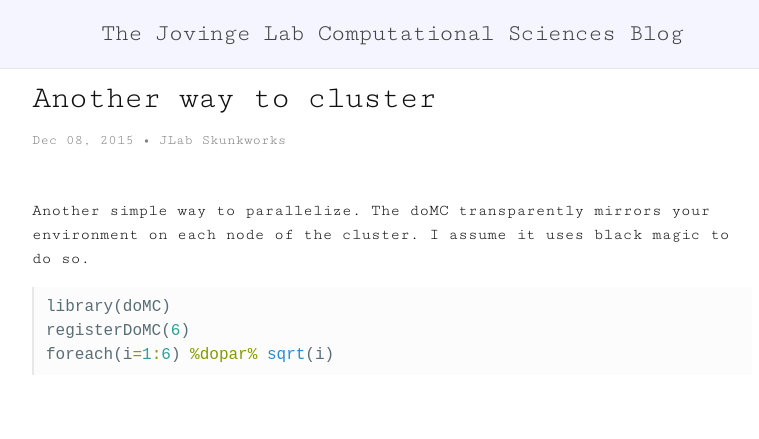
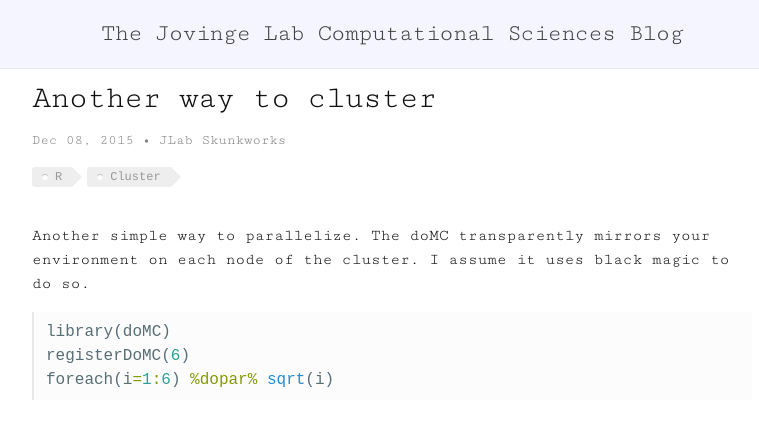
Before and after one commit to JovingeLabSoftware/JovingeLabSoftware.github.io, a Jekyll site: the page built from _posts/2015-12-08-another-way-to-cluster.md, in a window 1280 px wide. Shown: the top 439 px of the page, without its empty margins (248-1007 px from the left). Built offline with Jekyll 4.4.1, drawn with Linux system fonts in a browser that asks for light colours; Markdown is read by kramdown in place of the engine named in the settings; comment, search, counter and statistics services are not loaded.

Commit message:
Updated 2015-12-08-another-way-to-cluster.md

```diff
--- a/_posts/2015-12-08-another-way-to-cluster.md
+++ b/_posts/2015-12-08-another-way-to-cluster.md
@@ -3,10 +3,13 @@ layout: post
 category: blog
 date: "2015-12-08 14:37 -0500"
 author: JLab Skunkworks
-tags: null
+tags:
+  - R
+  - Cluster
 published: true
 title: Another way to cluster
 ---
+
 
 Another simple way to parallelize.  The doMC transparently mirrors your environment on each node of the cluster.  I assume it uses black magic to do so.
 
```
